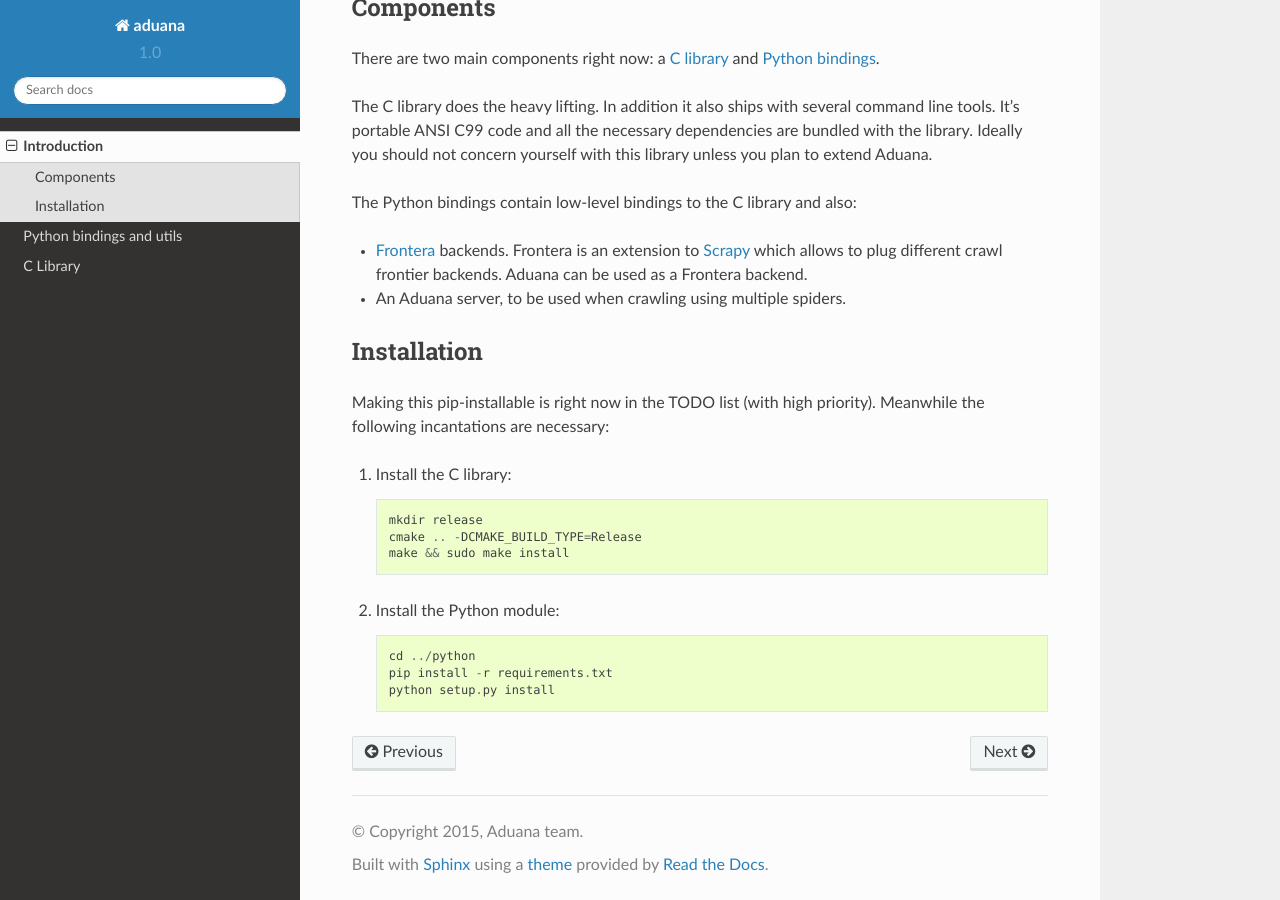
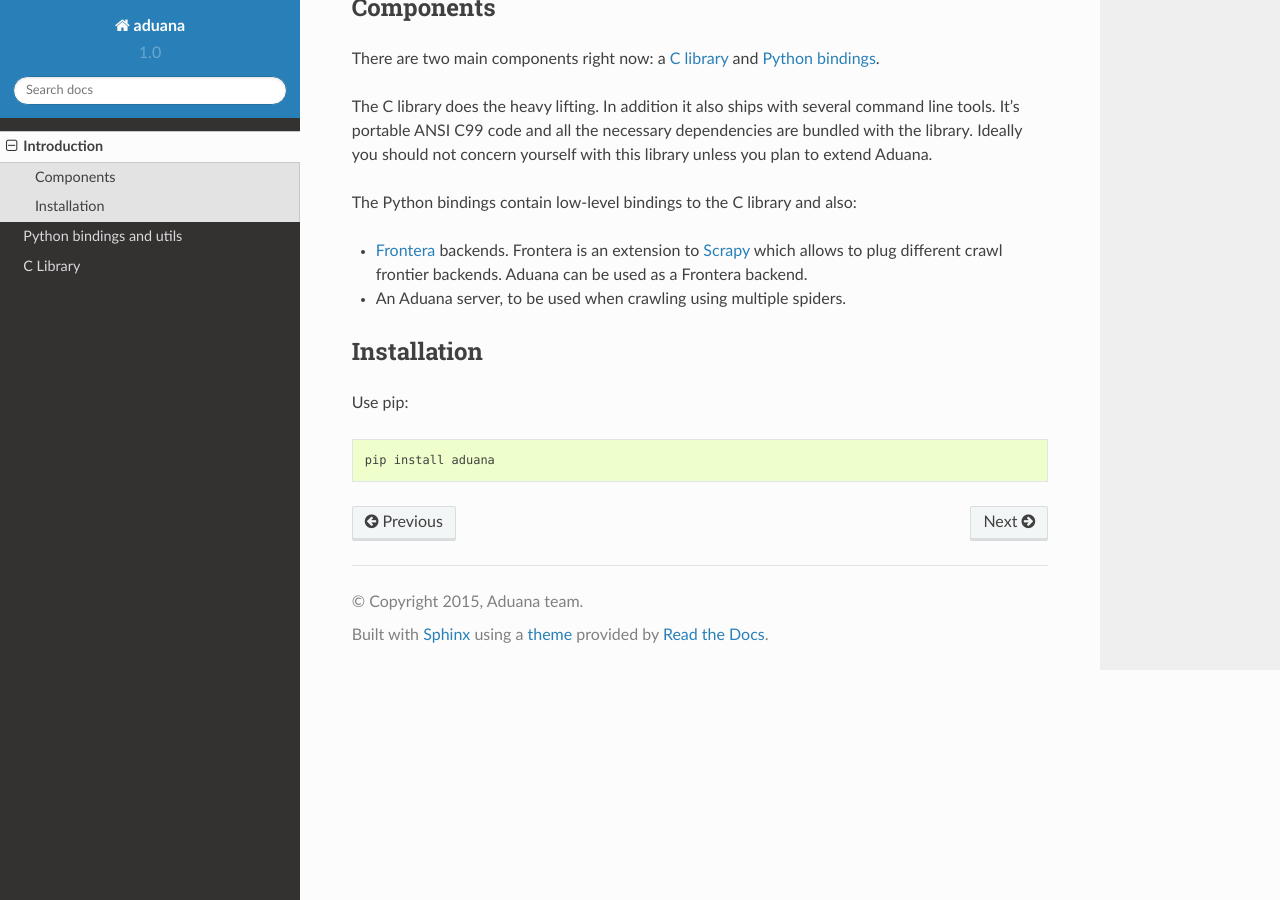
Before and after one commit to scrapinghub/aduana, a Sphinx documentation site: the page built from doc/intro.rst, in a window 1280 px wide and 900 px high, scrolled down 1086 px. Built offline with Sphinx 7.4.7 and the Read the Docs theme 2.0.0, drawn with Linux system fonts in a browser that asks for light colours.

Commit message:
Installable using pip!

```diff
--- a/doc/intro.rst
+++ b/doc/intro.rst
@@ -41,18 +41,6 @@
 
 Installation
 ------------
+Use pip::
 
-Making this pip-installable is right now in the TODO list (with high
-priority). Meanwhile the following incantations are necessary:
-
-1. Install the C library::
-
-       mkdir release
-       cmake .. -DCMAKE_BUILD_TYPE=Release
-       make && sudo make install
-
-2. Install the Python module::
-
-       cd ../python
-       pip install -r requirements.txt
-       python setup.py install
+       pip install aduana
```
Also changed, not shown: README.md (+2 -2 lines), setup.py (+11 -3 lines).
